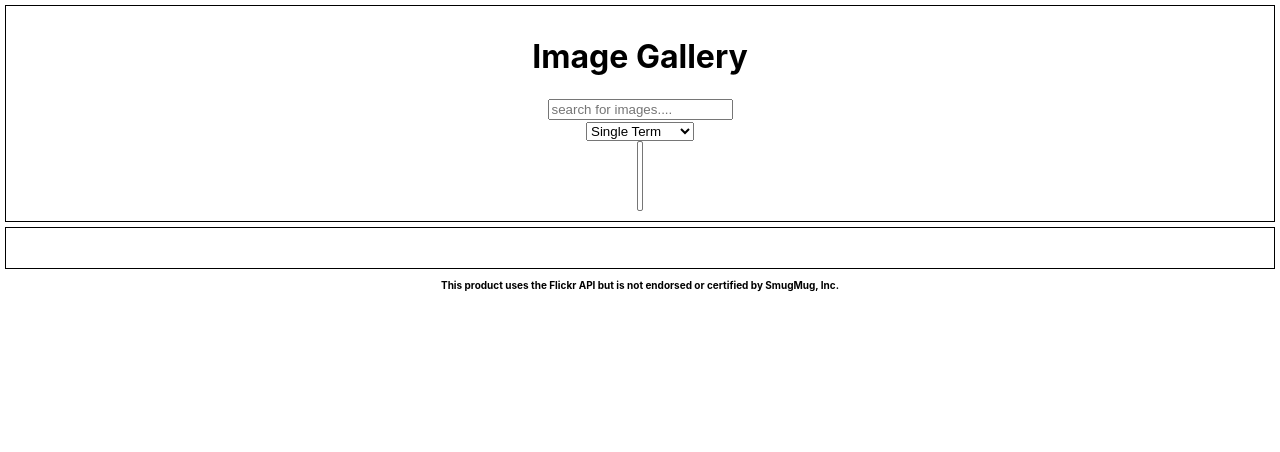
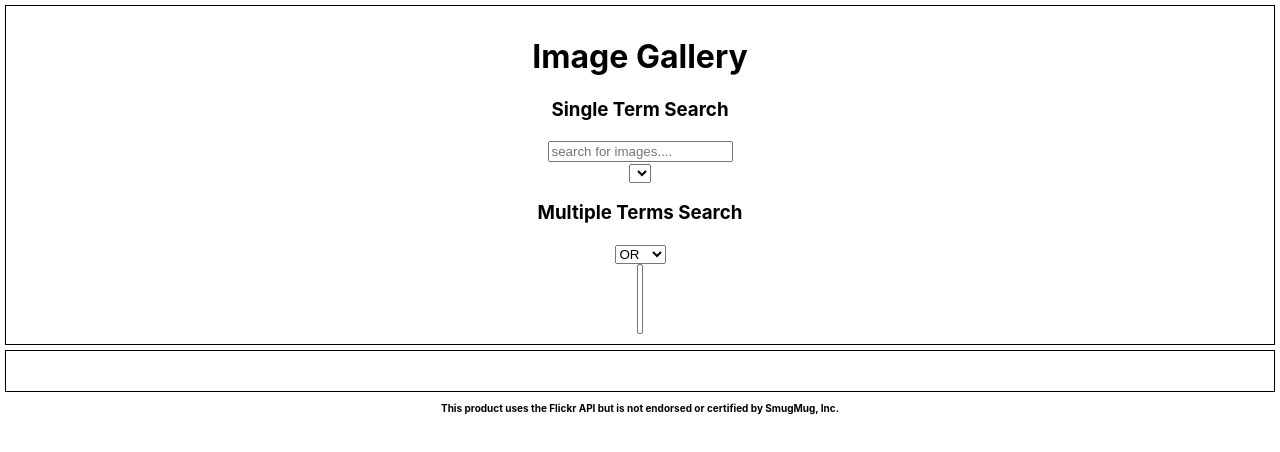
Before and after one commit to a3l5o7n9/Image-Gallery, a React (Create React App) app: page / in a window 1280 px wide. Shown: the top 452 px of the page. Built offline with nearby package versions, Linux system fonts and the light colour scheme.

Commit message:
Seperated Single Term Search and Multiple Terms Search into two different sections, each using its own customized search function.

```diff
--- a/src/App.jsx
+++ b/src/App.jsx
@@ -10,7 +10,7 @@ class App extends Component {
       images: [],
       searchTermsList: [],
       selectedSearchTerms: [],
-      selectedSearchType: "singleTerm",
+      selectedSearchType: "any",
       error: null
     }
   }
@@ -22,18 +22,6 @@ class App extends Component {
     }
     else {
       this.setState({ searchTermsList: [""] });
-    }
-  }
-
-  openSearchTermsList = () => {
-    if (this.state.searchTermsList !== undefined && this.state.searchTermsList !== []) {
-      return (
-        <div className="searchTermsSelect">
-          <select multiple={true} value={this.state.selectedSearchTerms} onChange={this.searchImages}>
-            {this.showSearchTermsList()}
-          </select>
-        </div>
-      );
     }
   }
 
@@ -51,49 +39,16 @@ class App extends Component {
     this.setState({ selectedSearchType });
   }
 
-  searchImages = (event) => {
+  singleSearchImages = (event) => {
     const searchTerm = event.target.value;
-    let selectedSearchTerms = this.state.selectedSearchTerms;
-    const selectedSearchType = this.state.selectedSearchType;
-    let tagString = "";
-    let tagModeString = "&tag_mode=any";
 
     if (searchTerm !== undefined && searchTerm !== "") {
       const cachedResult = localStorage.getItem(searchTerm);
       if (cachedResult) {
-        const searchTermImages = JSON.parse(cachedResult);
-
-        switch (selectedSearchType) {
-          case "singleTerm":
-            {
-              this.setState({ searchTerm, selectedSearchTerms: [searchTerm], images: searchTermImages });
+        this.setState({ searchTerm, images: JSON.parse(cachedResult) });
         return;
       }
-          default:
-            {
-              break;
-            }
-        }
-      }
 
-      if (selectedSearchType === "multipleTermAND" || selectedSearchType === "multipleTermOR") {
-        if (selectedSearchTerms.includes(searchTerm)) {
-          selectedSearchTerms.splice(selectedSearchTerms.indexOf(searchTerm), 1);
-        }
-        else {
-          selectedSearchTerms.push(searchTerm);
-        }
-
-        tagString = "&tags=" + selectedSearchTerms[0];
-
-        for (var i = 1, l = selectedSearchTerms.length; i < l; i++) {
-          tagString += "%2C" + selectedSearchTerms[i];
-        }
-      }
-
-      switch (selectedSearchType) {
-        case "singleTerm":
-          {
       const searchTermsList = [...this.state.searchTermsList];
 
       searchTermsList.push(searchTerm);
@@ -104,7 +59,7 @@ class App extends Component {
         .then(
           (result) => {
             localStorage.setItem(searchTerm, JSON.stringify(result.photos.photo));
-                  this.setState({ searchTerm, selectedSearchTerms, images: result.photos.photo, searchTermsList });
+            this.setState({ searchTerm, images: result.photos.photo, searchTermsList });
           },
           (error) => {
             console.log(error);
@@ -113,23 +68,32 @@ class App extends Component {
         )
       return;
     }
-        case "multipleTermAND":
-          {
-            tagModeString = "&tag_mode=all";
-            break;
-          }
-        case "multipleTermOR":
-          {
-            tagModeString = "&tag_mode=any";
-            break;
-          }
-        default:
-          {
-            break;
+    else {
+      this.setState({ searchTerm: "", images: [] });
     }
   }
 
-      fetch("https://api.flickr.com/services/rest/?method=flickr.photos.search&safe_search=1&format=json&nojsoncallback=1&api_key=bac9f1ccfd854f27894fd47c4f01b1e8&content_type=1&is_getty=1&per_page=100" + tagString + tagModeString)
+  multipleSearchImages = (event) => {
+    const selectedSearchTerm = event.target.value;
+    let selectedSearchTerms = this.state.selectedSearchTerms;
+    const selectedSearchType = this.state.selectedSearchType;
+    let tagString = "";
+
+    if (selectedSearchTerm !== undefined && selectedSearchTerm !== "") {
+      if (selectedSearchTerms.includes(selectedSearchTerm)) {
+        selectedSearchTerms.splice(selectedSearchTerms.indexOf(selectedSearchTerm), 1);
+      }
+      else {
+        selectedSearchTerms.push(selectedSearchTerm);
+      }
+
+      tagString = selectedSearchTerms[0];
+
+      for (var i = 1, l = selectedSearchTerms.length; i < l; i++) {
+        tagString += "%2C" + selectedSearchTerms[i];
+      }
+
+      fetch("https://api.flickr.com/services/rest/?method=flickr.photos.search&safe_search=1&format=json&nojsoncallback=1&api_key=bac9f1ccfd854f27894fd47c4f01b1e8&content_type=1&is_getty=1&per_page=100&tags=" + tagString + "&tag_mode=" + selectedSearchType)
         .then(res => res.json())
         .then(
           (result) => {
@@ -141,8 +105,8 @@ class App extends Component {
           }
         )
     }
-    else {
-      this.setState({ searchTerm: "", selectedSearchTerms: [""], images: [] });
+    else if (selectedSearchTerms === undefined || selectedSearchTerms === []) {
+      this.setState({ selectedSearchTerms: [""], images: [] });
     }
   }
 
@@ -165,22 +129,36 @@ class App extends Component {
         <div className="AppHeader">
           <h1>Image Gallery</h1>
           <form>
+            <div className="SingleTermSearch">
+              <h3>Single Term Search</h3>
               <input
                 type="text"
                 name="searchTerm"
                 value={this.state.searchTerm}
                 placeholder="search for images...."
-              onChange={this.searchImages}
+                onChange={this.singleSearchImages}
               />
+              <div className="SingleSearchTermSelect">
+                <select value={this.state.searchTerm} onChange={this.singleSearchImages}>
+                  {this.showSearchTermsList()}
+                </select>
+              </div>
+            </div>
+            <div className="MultipleTermsSearch">
+              <h3>Multiple Terms Search</h3>
               <div className="searchTypes">
                 <select value={this.state.selectedSearchType} onChange={this.changeSearchType}>
-                <option value="singleTerm">Single Term</option>
-                <option value="multipleTermAND">Multiple - AND</option>
-                <option value="multipleTermOR">Multiple - OR</option>
+                  <option value="all">AND</option>
+                  <option value="any">OR</option>
                 </select>
               </div>
               <div className="selectList">
-              {this.openSearchTermsList()}
+                <div className="MultipleSearchTermsSelect">
+                  <select multiple={true} value={this.state.selectedSearchTerms} onChange={this.multipleSearchImages}>
+                    {this.showSearchTermsList()}
+                  </select>
+                </div>
+              </div>
             </div>
           </form>
         </div>
```
Lines whose indentation alone changed are shown as unchanged.
